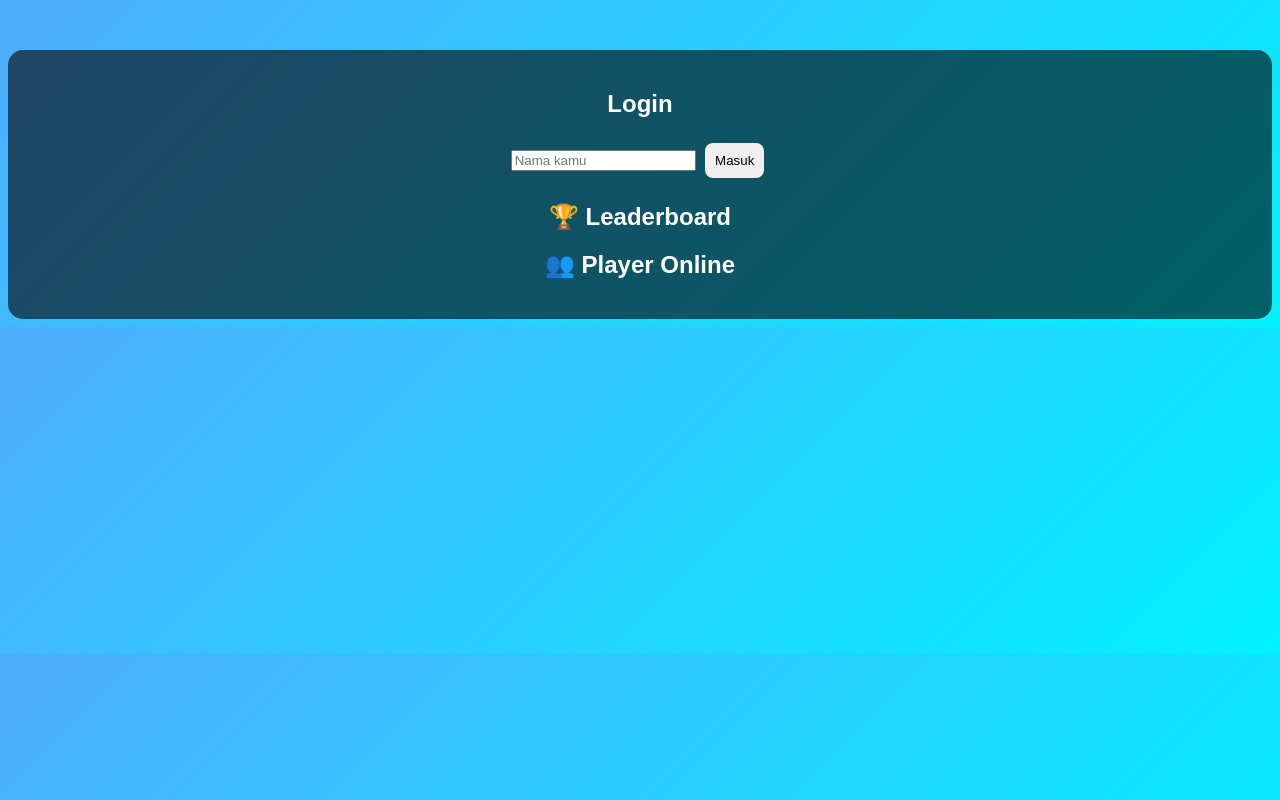
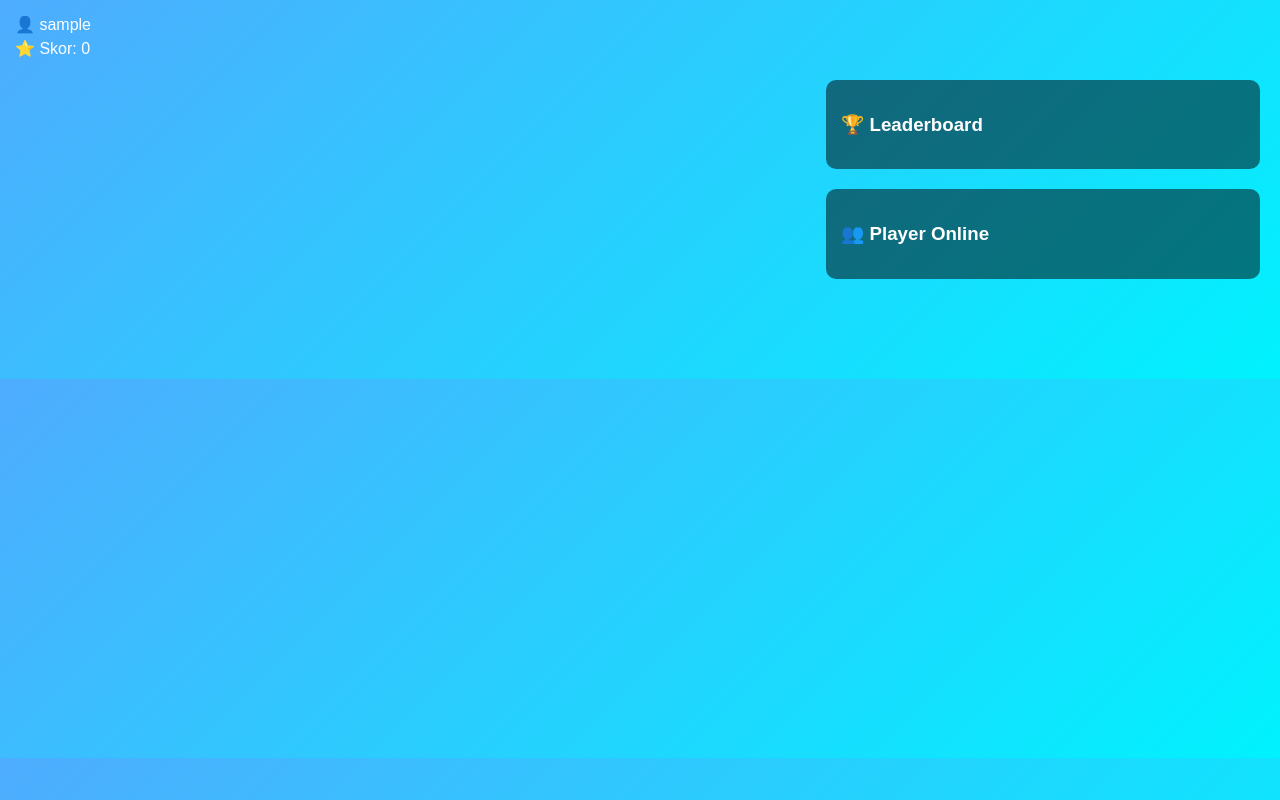
Before and after one commit to Melkymey/quiz_game, a website: page public/index.html in a window 1280 px wide. Drawn offline with nearby package versions, Linux system fonts and the light colour scheme; no server answers; sample sign-in values are in the browser's storage.

Commit message:
Update HTML structure and improve styling

```diff
--- a/public/index.html
+++ b/public/index.html
@@ -2,57 +2,93 @@
 <html lang="id">
 <head>
 <meta charset="UTF-8">
-<title>Quiz Online 🧠</title>
+<title>Quiz Game</title>
 
 <style>
 body {
+  margin: 0;
   font-family: Arial;
-  text-align: center;
   background: linear-gradient(135deg,#4facfe,#00f2fe);
   color: white;
 }
 
-.container {
-  background: rgba(0,0,0,0.6);
-  padding: 20px;
-  border-radius: 15px;
-  margin-top: 50px;
+/* HEADER (KIRI ATAS) */
+.header {
+  position: absolute;
+  top: 10px;
+  left: 15px;
 }
 
-button {
+.header p {
+  margin: 5px 0;
+}
+
+/* KONTEN UTAMA */
+.main {
+  display: flex;
+  justify-content: space-between;
+  padding: 80px 20px;
+}
+
+/* AREA GAME */
+.game {
+  width: 60%;
+}
+
+#answers button {
+  display: block;
+  width: 100%;
   padding: 10px;
-  margin: 5px;
+  margin: 5px 0;
   border: none;
   border-radius: 8px;
   cursor: pointer;
 }
 
-#answers button {
-  display: block;
-  width: 100%;
+/* SIDEBAR KANAN */
+.sidebar {
+  width: 35%;
+}
+
+.box {
+  background: rgba(0,0,0,0.5);
+  padding: 15px;
+  margin-bottom: 20px;
+  border-radius: 10px;
 }
 </style>
 </head>
 
 <body>
 
-<div class="container">
-
-<h2>Login</h2>
-<input id="username" placeholder="Nama kamu">
-<button onclick="login()">Masuk</button>
-
-<div id="game" style="display:none;">
-  <h3 id="question"></h3>
-  <div id="answers"></div>
-  <p>Skor: <span id="score">0</span></p>
+<!-- 👤 PLAYER INFO (KIRI ATAS) -->
+<div class="header">
+  <p>👤 <span id="playerName"></span></p>
+  <p>⭐ Skor: <span id="score">0</span></p>
 </div>
 
-<h2>🏆 Leaderboard</h2>
-<ul id="leaderboard"></ul>
+<div class="main">
 
-<h2>👥 Player Online</h2>
-<ul id="players"></ul>
+  <!-- 🎮 GAME -->
+  <div class="game">
+    <h2 id="question"></h2>
+    <div id="answers"></div>
+  </div>
+
+  <!-- 📊 KANAN -->
+  <div class="sidebar">
+
+    <div class="box">
+      <h3>🏆 Leaderboard</h3>
+      <ul id="leaderboard"></ul>
+    </div>
+
+    <div class="box">
+      <h3>👥 Player Online</h3>
+      <ul id="players"></ul>
+    </div>
+
+  </div>
 
 </div>
 
@@ -61,29 +97,22 @@ button {
 <script>
 let socket = io();
 
-let user;
+// ambil nama
+let user = localStorage.getItem("username");
+
+// kalau belum login
+if (!user) {
+  window.location.href = "login.html";
+}
+
+// tampilkan nama
+document.getElementById("playerName").innerText = user;
+
+socket.emit("join", user);
+
 let score = 0;
 let questions = [];
 let index = 0;
-
-// LOGIN
-async function login() {
-  const username = document.getElementById("username").value;
-
-  const res = await fetch("/login", {
-    method: "POST",
-    headers: {"Content-Type": "application/json"},
-    body: JSON.stringify({ username })
-  });
-
-  user = await res.json();
-  socket.emit("join", user.username);
-
-  document.getElementById("game").style.display = "block";
-
-  loadQuestions();
-  loadLeaderboard();
-}
 
 // LOAD SOAL
 async function loadQuestions() {
@@ -125,19 +154,18 @@ function showQuestion() {
   });
 }
 
-// SELESAI GAME
+// SELESAI
 async function finishGame() {
   await fetch("/score", {
     method: "POST",
     headers: {"Content-Type": "application/json"},
     body: JSON.stringify({
-      username: user.username,
+      username: user,
       score
     })
   });
 
   alert("Game selesai! Skor: " + score);
-
   loadLeaderboard();
 }
 
@@ -167,7 +195,11 @@ socket.on("players", (players) => {
     list.appendChild(li);
   });
 });
+
+// START
+loadQuestions();
+loadLeaderboard();
 </script>
 
 </body>
-  </html>
+</html>
```
